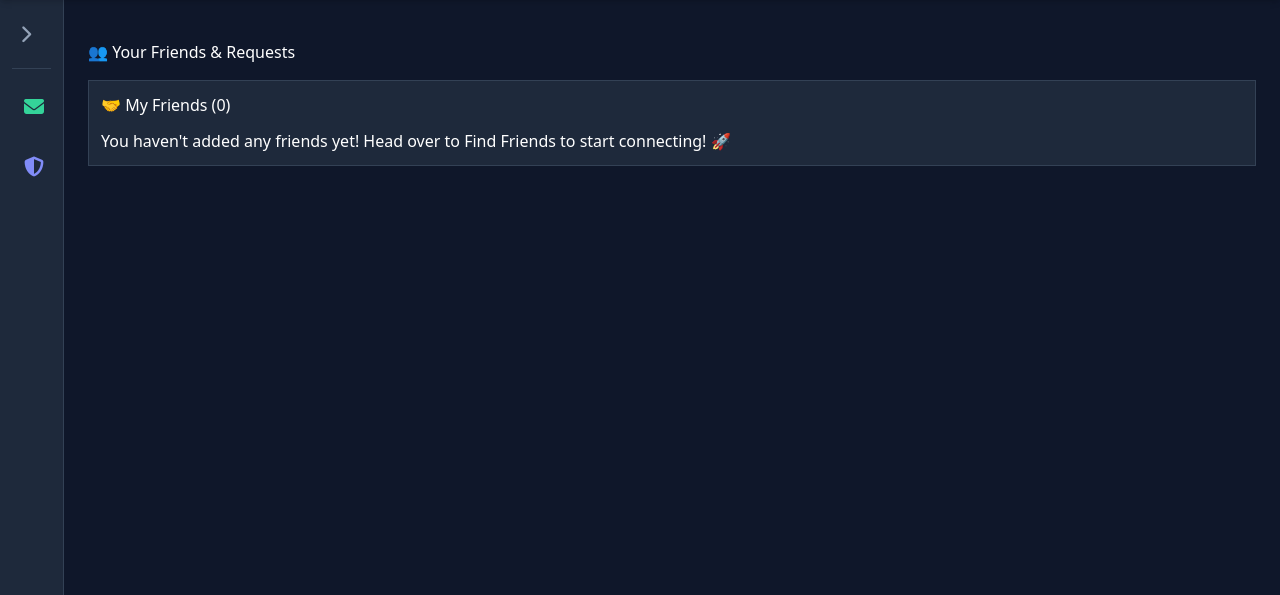
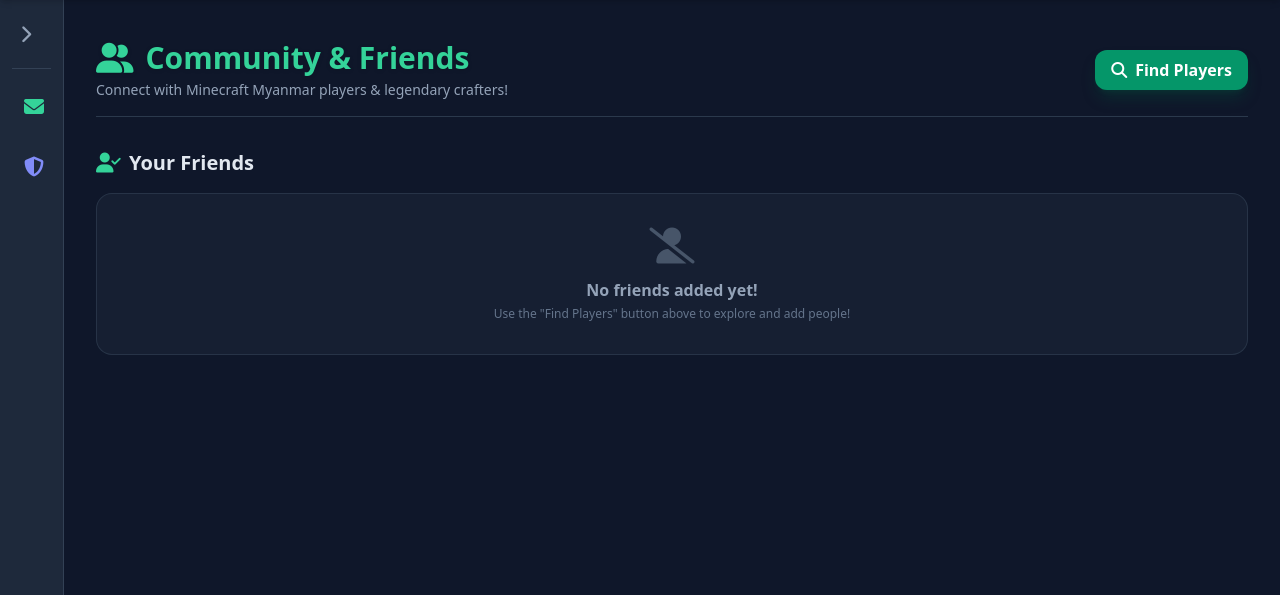
Before and after one commit to heinth123/minecraft-portal-, a Flask app: page /friends in a window 1280 px wide. Shown: the part 64-659 px from the top of the page. Run offline with Flask 3, Linux system fonts and the light colour scheme; a user stored in the database is signed in; data comes from the database, SQL or seed files in the repository; data that the repository does not hold is empty; some libraries are stand-ins or nearby versions.

Commit message:
Refactor friends.html layout and styles

```diff
--- a/templates/friends.html
+++ b/templates/friends.html
@@ -1,67 +1,103 @@
 {% extends "base.html" %}
 
 {% block content %}
-<div class="container mt-4">
-    <h2 class="mb-4">👥 Your Friends & Requests</h2>
+<div class="max-w-6xl mx-auto space-y-8">
+    <!-- Header -->
+    <div class="flex items-center justify-between border-b border-slate-700/80 pb-4">
+        <div>
+            <h1 class="text-3xl font-extrabold text-emerald-400 flex items-center gap-3 drop-shadow">
+                <i class="fa-solid fa-user-group"></i> Community & Friends
+            </h1>
+            <p class="text-sm text-slate-400 mt-1">Connect with Minecraft Myanmar players & legendary crafters!</p>
+        </div>
+        <a href="{{ url_for('search_friends') }}" class="bg-emerald-600 hover:bg-emerald-500 text-white font-semibold px-4 py-2 rounded-xl transition shadow-lg shadow-emerald-900/40 flex items-center gap-2">
+            <i class="fa-solid fa-magnifying-glass"></i> Find Players
+        </a>
+    </div>
 
-    <!-- PENDING FRIEND REQUESTS SECTION -->
+    <!-- PENDING FRIEND REQUESTS -->
     {% if pending_requests %}
-    <div class="card p-3 mb-4" style="background-color: #1e293b; border: 1px solid #eab308;">
-        <h4 class="text-warning mb-3">🔔 Pending Friend Requests ({{ pending_requests|length }})</h4>
-        <div class="list-group">
+    <div class="bg-gradient-to-r from-amber-950/40 via-slate-900 to-slate-900 border border-amber-500/30 rounded-2xl p-5 shadow-xl">
+        <h2 class="text-lg font-bold text-amber-400 mb-4 flex items-center gap-2">
+            <i class="fa-solid fa-bell animate-bounce"></i> Pending Friend Requests ({{ pending_requests|length }})
+        </h2>
+        <div class="grid grid-cols-1 sm:grid-cols-2 md:grid-cols-3 gap-4">
             {% for req in pending_requests %}
-            <div class="list-group-item d-flex justify-content-between align-items-center" style="background-color: #0f172a;">
-                <div class="d-flex align-items-center">
-                    <a href="{{ url_for('profile', username=req.sender.username) }}">
-                        <img src="{{ req.sender.pfp_url }}" alt="PFP" class="rounded-circle me-3" style="width: 45px; height: 45px; object-fit: cover;">
-                    </a>
-                    <div>
-                        <a href="{{ url_for('profile', username=req.sender.username) }}" class="text-decoration-none text-white fw-bold">
-                            {{ req.sender.nickname }}
-                        </a>
-                        <small class="text-muted d-block">@{{ req.sender.username }}</small>
+            <div class="bg-slate-800/90 border border-amber-500/20 rounded-xl p-4 flex items-center justify-between gap-3 shadow-md">
+                <div class="flex items-center gap-3 truncate">
+                    <img src="{{ req.sender.safe_pfp }}" class="w-11 h-11 rounded-xl object-cover border-2 border-amber-500/50 shadow">
+                    <div class="truncate">
+                        <p class="font-bold text-slate-100 text-sm truncate">{{ req.sender.nickname }}</p>
+                        <p class="text-xs text-slate-400 truncate">@{{ req.sender.username }}</p>
                     </div>
                 </div>
-                <div>
-                    <form action="{{ url_for('accept_friend_request', request_id=req.id) }}" method="POST" class="d-inline">
-                        <button type="submit" class="btn btn-sm btn-success">Accept ✅</button>
-                    </form>
-                </div>
+                <form action="{{ url_for('accept_friend_request', request_id=req.id) }}" method="POST">
+                    <button type="submit" class="bg-emerald-600 hover:bg-emerald-500 text-white text-xs font-bold px-3 py-2 rounded-lg transition shadow">
+                        Accept
+                    </button>
+                </form>
             </div>
             {% endfor %}
         </div>
     </div>
     {% endif %}
 
-    <!-- ACCEPTED FRIENDS LIST -->
-    <div class="card p-3 mb-4" style="background-color: #1e293b; border: 1px solid #334155;">
-        <h4 class="text-success mb-3">🤝 My Friends ({{ friends|length }})</h4>
+    <!-- YOUR FRIENDS LIST -->
+    <div class="space-y-4">
+        <h2 class="text-xl font-bold text-slate-200 flex items-center gap-2">
+            <i class="fa-solid fa-user-check text-emerald-400"></i> Your Friends
+        </h2>
         {% if friends %}
-        <div class="list-group">
+        <div class="grid grid-cols-1 sm:grid-cols-2 lg:grid-cols-3 gap-5">
             {% for friend in friends %}
-            <div class="list-group-item d-flex justify-content-between align-items-center" style="background-color: #0f172a;">
-                <div class="d-flex align-items-center">
-                    <a href="{{ url_for('profile', username=friend.username) }}">
-                        <img src="{{ friend.pfp_url }}" alt="PFP" class="rounded-circle me-3" style="width: 45px; height: 45px; object-fit: cover;">
-                    </a>
-                    <div>
-                        <a href="{{ url_for('profile', username=friend.username) }}" class="text-decoration-none text-white fw-bold">
-                            {{ friend.nickname }}
-                        </a>
-                        <small class="text-muted d-block">@{{ friend.username }}</small>
+            <div class="bg-slate-800/80 hover:bg-slate-800 border border-slate-700/80 hover:border-emerald-500/50 rounded-2xl p-5 shadow-lg transition duration-200 flex flex-col justify-between group">
+                <div class="flex items-start justify-between gap-3 mb-4">
+                    <div class="flex items-center gap-3">
+                        <div class="relative">
+                            <img src="{{ friend.safe_pfp }}" class="w-14 h-14 rounded-2xl object-cover border-2 border-emerald-500/40 shadow-md group-hover:scale-105 transition">
+                            {% if friend.is_admin %}
+                            <span class="absolute -top-1 -right-1 bg-amber-500 text-slate-950 text-[10px] font-black px-1.5 py-0.5 rounded-full shadow border border-amber-300" title="Admin">
+                                ★
+                            </span>
+                            {% endif %}
+                        </div>
+                        <div>
+                            <div class="flex items-center gap-2">
+                                <a href="{{ url_for('profile', username=friend.username) }}" class="font-bold text-slate-100 group-hover:text-emerald-400 transition">
+                                    {{ friend.nickname }}
+                                </a>
+                            </div>
+                            <p class="text-xs text-slate-400">@{{ friend.username }}</p>
+                            <span class="inline-block mt-1 bg-emerald-500/10 text-emerald-400 text-[11px] font-semibold px-2 py-0.5 rounded-md border border-emerald-500/20">
+                                🤝 Friend
+                            </span>
+                        </div>
                     </div>
                 </div>
-                <div class="d-flex gap-2">
-                    <a href="{{ url_for('dm', receiver_id=friend.id) }}" class="btn btn-sm btn-primary">💬 Chat</a>
+
+                <p class="text-xs text-slate-300 bg-slate-900/60 p-2.5 rounded-xl border border-slate-800 mb-4 italic line-clamp-2">
+                    "{{ friend.bio }}"
+                </p>
+
+                <div class="flex items-center gap-2 pt-2 border-t border-slate-700/60">
+                    <a href="{{ url_for('dm', receiver_id=friend.id) }}" class="flex-1 bg-emerald-600 hover:bg-emerald-500 text-white font-semibold py-2 rounded-xl text-xs text-center transition shadow-md flex items-center justify-center gap-1.5">
+                        <i class="fa-solid fa-comment-dots"></i> Chat
+                    </a>
                     <form action="{{ url_for('remove_friend', user_id=friend.id) }}" method="POST">
-                        <button type="submit" class="btn btn-sm btn-outline-danger">Remove ❌</button>
+                        <button type="submit" onclick="return confirm('Remove friend?')" class="bg-rose-500/10 hover:bg-rose-600 text-rose-400 hover:text-white p-2 rounded-xl text-xs transition border border-rose-500/20">
+                            <i class="fa-solid fa-user-minus"></i>
+                        </button>
                     </form>
                 </div>
             </div>
             {% endfor %}
         </div>
         {% else %}
-        <p class="text-muted">You haven't added any friends yet! Head over to <a href="{{ url_for('search_friends') }}" class="text-info">Find Friends</a> to start connecting! 🚀</p>
+        <div class="bg-slate-800/50 border border-slate-700/60 rounded-2xl p-8 text-center text-slate-400">
+            <i class="fa-solid fa-user-slash text-4xl mb-3 text-slate-600"></i>
+            <p class="text-base font-semibold">No friends added yet!</p>
+            <p class="text-xs text-slate-500 mt-1">Use the "Find Players" button above to explore and add people!</p>
+        </div>
         {% endif %}
     </div>
 </div>
```
